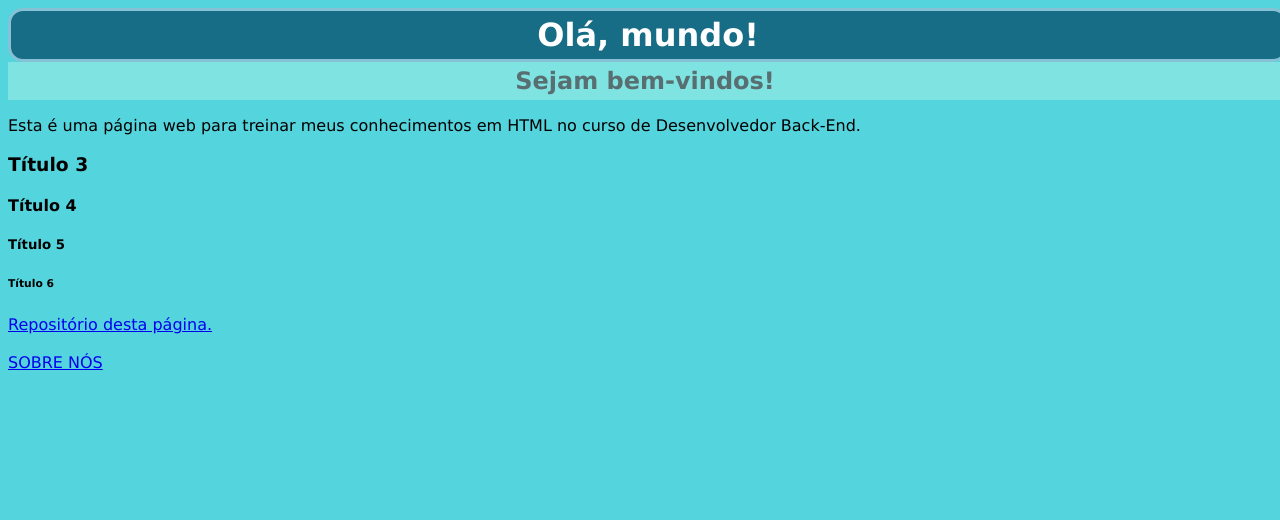
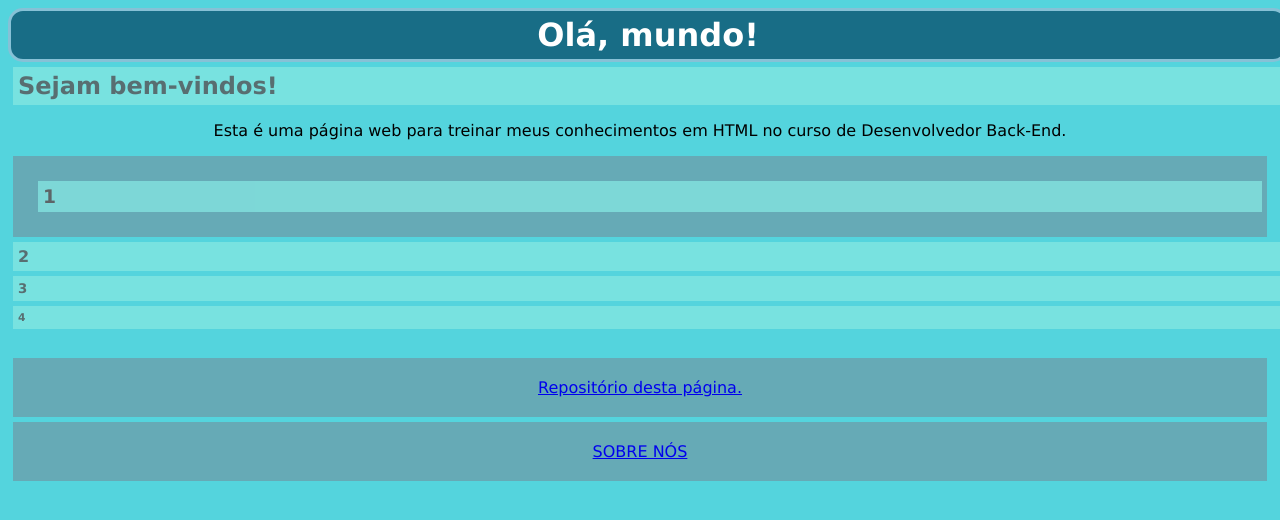
Before and after one commit to Felipe-Magalhaes-A-Carneiro/minha_pagina, a plain HTML site: page index.html in a window 1280 px wide. Drawn offline with Linux system fonts and the light colour scheme.

Commit message:
TESTE DE PUSH

```diff
--- a/index.html
+++ b/index.html
@@ -17,16 +17,28 @@
       padding: 5px;
     }
 
-    h2 {
+    p {
+      text-align: center;
+    }
+
+    .bloco {
+      background-color: rgb(102, 170, 182);
+      text-align: center;
+      padding: 20px;
+      margin: 5px;
+    }
+
+    h2, h3, h4, h5, h6 {
       color: #5a4d4d;
       opacity: 75%;
-      margin: auto;
-      background-color: rgb(142, 233, 228);
+      margin: 5px;
+      background-color: rgb(133, 231, 226);
       width: 100%;
-      text-align: center;
+      text-align: left;
       border: 3px;
       padding: 5px;
     }
+
   </style>
 </head>
 
@@ -36,16 +48,18 @@
   <h2> Sejam bem-vindos! </h2>
 
   <p>Esta é uma página web para treinar meus conhecimentos em HTML no curso de Desenvolvedor Back-End.</p>
-  <h3> Título 3 </h3>
-  <h4> Título 4 </h4>
-  <h5> Título 5 </h5>
-  <h6> Título 6 </h6>
+  <div class="bloco"><h3> 1 </h3></div>
+  <h4> 2 </h4>
+  <h5> 3 </h5>
+  <h6> 4 </h6>
 
   <!-- Criando um link: -->
   <!-- href => é um atributo -->
+  <br>
+  <div class="bloco">
   <a href="https://github.com/Felipe-Magalhaes-A-Carneiro/minha_pagina">Repositório desta página.</a>
-  <br>
-  <br>
+  </div>
+  <div class="bloco">
   <a href="sobrenos.html">SOBRE NÓS</a>
-
+  </div>
 </body>
```
Also changed, not shown: teste.txt (added).
